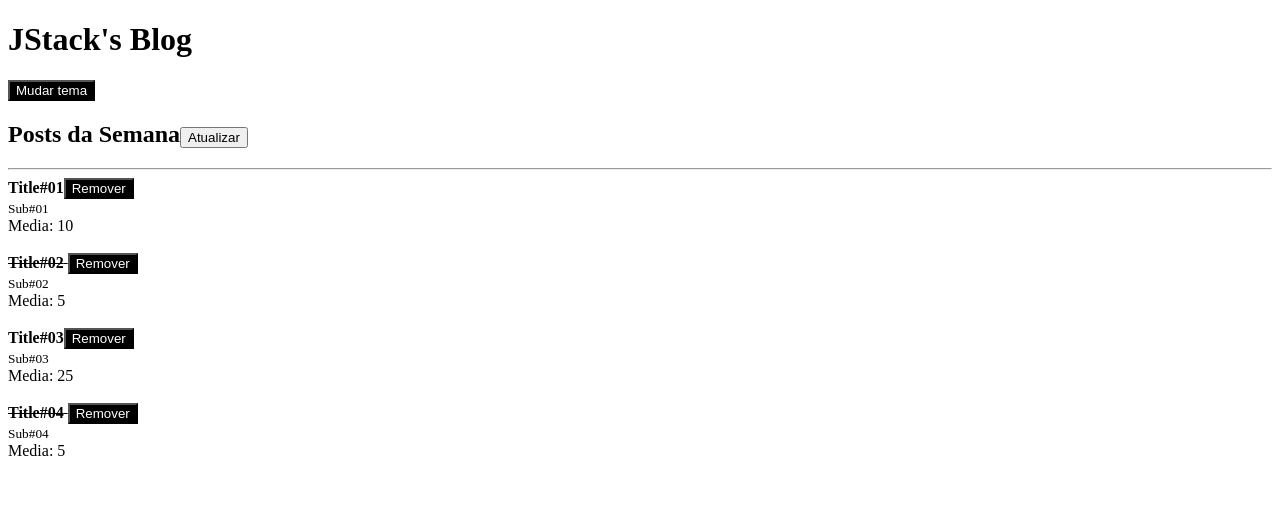
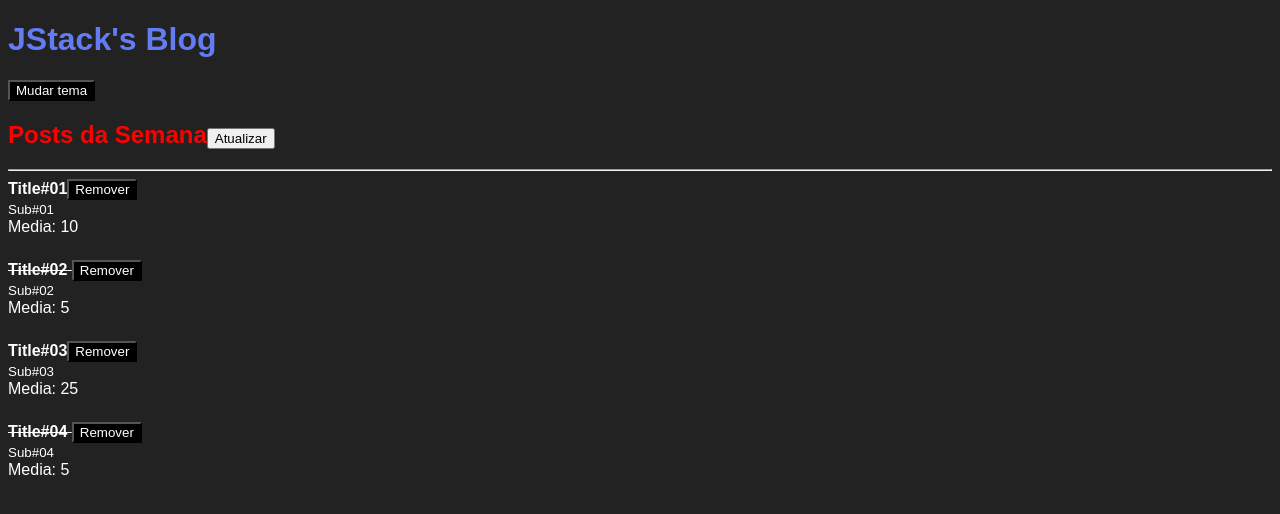
Before and after one commit to lucashcoliveira/reactBlog, a React app: page / in a window 1280 px wide. Shown: the top 514 px of the page. Built offline with nearby package versions, Linux system fonts and the light colour scheme.

Commit message:
adicionado dependencias de sass e css-styles

```diff
--- a/package.json
+++ b/package.json
@@ -13,7 +13,11 @@
     "@babel/preset-react": "^7.23.3",
     "babel-loader": "^9.1.3",
     "clean-webpack-plugin": "^4.0.0",
+    "css-loader": "^6.10.0",
     "html-webpack-plugin": "^5.6.0",
+    "sass": "^1.71.1",
+    "sass-loader": "^14.1.1",
+    "styles-loader": "^4.0.1",
     "webpack": "^5.90.3",
     "webpack-cli": "^5.1.4",
     "webpack-dev-server": "^5.0.2"
--- a/src/App.js
+++ b/src/App.js
@@ -4,15 +4,16 @@
 import Header from "./Header";
 import { ThemProvider } from "./ThemeContext";
 
+import styles from './App.scss'
 
 
 function App() {
 
   const [posts, setPosts] = useState([
-    { id: Math.random(), title: 'Title#01', subtitle: 'Sub#01', likes: 20, read: false},
-    { id: Math.random(), title: 'Title#02', subtitle: 'Sub#02', likes: 10, read: true},
-    { id: Math.random(), title: 'Title#03', subtitle: 'Sub#03', likes: 50, read: false},
-    { id: Math.random(), title: 'Title#04', subtitle: 'Sub#04', likes: 10, read: true},
+    { id: Math.random(), title: 'Title#01', subtitle: 'Sub#01', likes: 20, read: false, removed: false},
+    { id: Math.random(), title: 'Title#02', subtitle: 'Sub#02', likes: 10, read: true, removed: false},
+    { id: Math.random(), title: 'Title#03', subtitle: 'Sub#03', likes: 50, read: false, removed: false},
+    { id: Math.random(), title: 'Title#04', subtitle: 'Sub#04', likes: 10, read: true, removed: false},
 
   ]);
 
@@ -29,14 +30,18 @@
   }
 
   function handleRemovePost(postId){
-    setPosts((prevState) => (
-      prevState.filter(post => post.id !== postId)
-      ));
+    setPosts((prevState) => prevState.map(
+      post => (
+        post.id === postId
+        ? { ...post, removed: true}
+        : post
+      )
+    ));
   }
   return (
   <ThemProvider>
     <Header>
-      <h2>
+      <h2 className= {styles.title}>
         Posts da Semana
         <button onClick={handleRefresh}>Atualizar</button>
       </h2>
--- /dev/null
+++ b/src/App.scss
@@ -0,0 +1,3 @@
+.title {
+  color: #f00;
+}
--- a/src/Header.js
+++ b/src/Header.js
@@ -3,11 +3,13 @@
 import Button from './Button';
 import { ThemeContext } from "./ThemeContext";
 
+import styles from './Header.scss'
+
 export default function Header(props){
   const { onToggleTheme } = useContext(ThemeContext)
   return(
     <>
-      <h1>{props.title}</h1>
+      <h1 className= {styles.title}>{props.title}</h1>
       <Button onClick={onToggleTheme}>
         Mudar tema
       </Button>
--- /dev/null
+++ b/src/Header.scss
@@ -0,0 +1,6 @@
+$primary: #637BF3;
+
+
+.title {
+  color: $primary;
+}
--- a/src/Post.js
+++ b/src/Post.js
@@ -1,12 +1,17 @@
 import React from 'react';
 import PropTypes from 'prop-types';
 import PostHeader from './PostHeader';
-
+import styles from './Post.scss';
 
 export default function Post(props){
   return (
-    <>
-      <article>
+      <article
+      className= {
+        props.post.removed
+          ? styles.postDeleted
+          : styles.post
+      }
+      >
         <PostHeader
         onRemove={props.onRemove}
         post={{
@@ -20,8 +25,6 @@
         <br />
         Media: {props.post.likes / 2}
       </article>
-      <br />
-      </>
   )
 }
 
@@ -33,5 +36,6 @@
     subtitle: PropTypes.string.isRequired,
     likes: PropTypes.number.isRequired,
     read: PropTypes.bool.isRequired,
+    removed: PropTypes.bool.isRequired,
   }).isRequired,
 }
--- /dev/null
+++ b/src/Post.scss
@@ -0,0 +1,8 @@
+.post {
+  margin-bottom: 24px;
+}
+
+.postDeleted {
+  margin-bottom: 24px;
+  opacity: 0.3;
+}
--- a/src/index.js
+++ b/src/index.js
@@ -1,6 +1,7 @@
 import React from "react";
-import ReactDOM from "react-dom"
-import App from './App'
+import ReactDOM from "react-dom";
+import App from './App';
+import './index.scss';
 
 
 ReactDOM.render(
--- /dev/null
+++ b/src/index.scss
@@ -0,0 +1,6 @@
+
+body {
+  background: #222;
+  color: #fff;
+  font-family: sans-serif;
+}
--- a/webpack.config.js
+++ b/webpack.config.js
@@ -21,6 +21,19 @@
       exclude:/node_modules/,
       use: 'babel-loader',
     },
+    {
+      test: /\.scss$/,
+      use: [
+        'style-loader',
+        {
+          loader: 'css-loader',
+          options: {
+            modules: true,
+          },
+        },
+        'sass-loader',
+      ],
+    },
     ],
   },
   devServer:{
```
Also changed, not shown: 1 other file (tests, documents, lock files or other folders).
